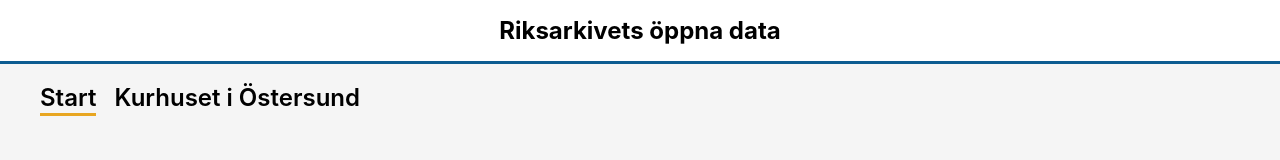
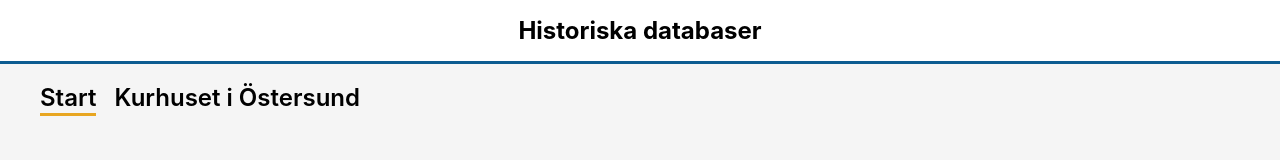
Before and after one commit to Nicklas-Holmqvist/riksarkivets-oppna-databaser, a Next.js app: page / in a window 1280 px wide. Shown: the top 160 px of the page. Built offline with nearby package versions, Linux system fonts and the light colour scheme.

Commit message:
refactor: changed header title, meta data and loader size

```diff
--- a/components/Header.tsx
+++ b/components/Header.tsx
@@ -6,7 +6,7 @@ interface HeaderProps {}
 const Header: React.FC<HeaderProps> = () => {
   return (
     <StyledHeader>
-      <h1>Riksarkivets öppna data</h1>
+      <h1>Historiska databaser</h1>
     </StyledHeader>
   );
 };
--- a/components/Loader.tsx
+++ b/components/Loader.tsx
@@ -30,7 +30,7 @@ const StyledContainer = styled.div`
 const StyledLoader = styled.div`
 width: 3rem;
 height: 3rem;
-border-top: 0.5rem solid #0d5c91;
+border-top: 0.2rem solid #0d5c91;
 border-radius: 50%;
 transition: all;
 animation: ${KeyframesSpinner} 1s linear infinite;
--- a/pages/index.tsx
+++ b/pages/index.tsx
@@ -7,8 +7,11 @@ export default function Home() {
   return (
     <>
       <Head>
-        <title>Riksarkivet nedladdningsbara datamängder</title>
-        <meta name="description" content="Skapad av Nicklas Holmqvist" />
+        <title>Historiska databaser | Skapat av Nicklas Holmqvist</title>
+        <meta
+          name="description"
+          content="En samling av sökbara databaser som har bearbetats från Riksarkivets nedladdningsbara datamängder. Skapad av Nicklas Holmqvist som driver bloggen Glömd Värld"
+        />
         <meta name="viewport" content="width=device-width, initial-scale=1" />
         <link rel="icon" href="/favicon.ico" />
       </Head>
--- a/pages/kurhuset-i-ostersund.tsx
+++ b/pages/kurhuset-i-ostersund.tsx
@@ -119,7 +119,7 @@ const Kurhuset = ({
         <title>Kurhuset i Östersund</title>
         <meta
           name="description"
-          content="Kurhuset i Östersund byggdes i början av 1800-talet för att inhysa de sjuka i sjukdomen Syfilis. Det var aktivt mellan 1817 och 1866"
+          content="Sök i patientregistret från Kurhuset i Östersund som byggdes i början av 1800-talet för att inhysa de sjuka i sjukdomen Syfilis. Det var aktivt mellan 1817 och 1866."
         />
         <meta name="viewport" content="width=device-width, initial-scale=1" />
       </Head>
```
